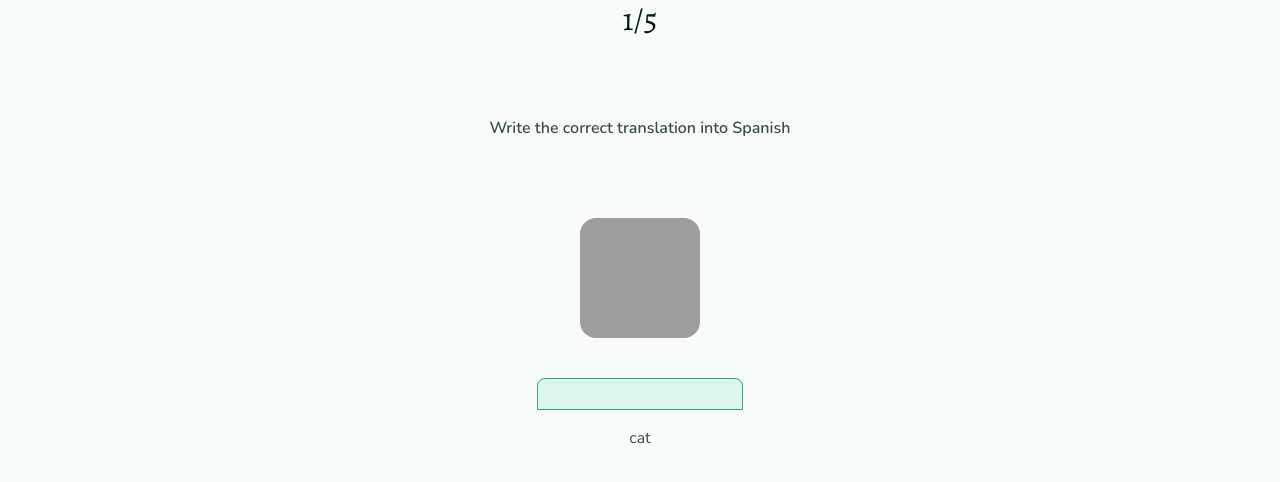
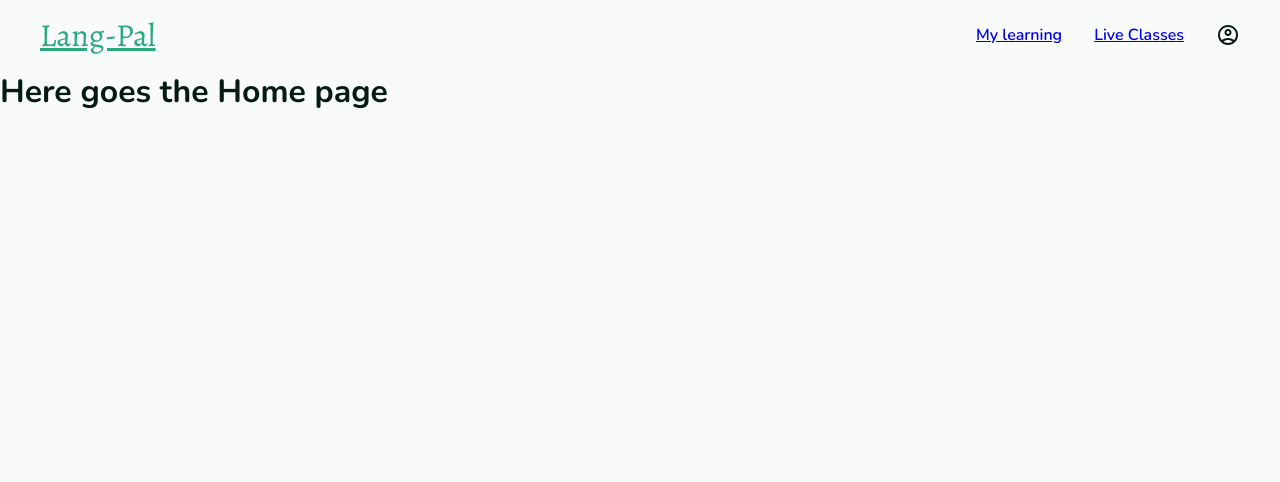
Before and after one commit to OmarReyesC/lang-pal--personal-project, a React (Vite) app: page / in a window 1280 px wide. Shown: the top 482 px of the page. Built offline with nearby package versions, Linux system fonts and the light colour scheme; grey boxes are pictures that could not be loaded.

Commit message:
Started to create routes

```diff
--- /dev/null
+++ b/src/Components/Header.jsx
@@ -0,0 +1,17 @@
+import { NavLink, Link } from "react-router";
+import ProfileIconUrl from '../assets/profile-icon.svg';
+
+export default function Header() {
+    return (
+        <header className="header">
+            <Link className="header__logo headline">Lang-Pal</Link>
+            <nav className="header__navbar">
+                <NavLink className="label" >My learning</NavLink>
+                <NavLink className="label" >Live Classes</NavLink>
+                <Link className="profile-link" >
+                    <img src={ProfileIconUrl} alt="Profile" />
+                </Link>
+            </nav>
+        </header>
+    )
+}
--- /dev/null
+++ b/src/Pages/Home.jsx
@@ -0,0 +1,4 @@
+
+export default function Home() {
+    return <h1>Here goes the Home page</h1>
+}
--- /dev/null
+++ b/src/Pages/Layout.jsx
@@ -0,0 +1,11 @@
+import { Outlet } from "react-router";
+import Header from "../Components/Header";
+
+export default function Layout() {
+    return (
+        <>
+            <Header />
+            <Outlet />
+        </>
+    )
+}
--- a/src/index.css
+++ b/src/index.css
@@ -26,6 +26,7 @@ body{
   background-color: var(--color-neutral-100);
   color: var(--color-neutral-10);
 }
+
 
 /* Font styles */
 
@@ -80,6 +81,32 @@ button {
   border-radius: 0.5rem;
   background: none;
   color: var(--color-primary-100);
+}
+
+/* Header */
+
+.header {
+  display: flex;
+  padding: 1rem 2.5rem;
+  justify-content: space-between;
+  align-items: center;
+}
+.header__logo {
+  color: var(--color-primary-100);
+}
+.header__navbar {
+  display: flex;
+  align-items: center;
+  gap: 2rem;
+}
+.profile-link {
+  display: flex;
+  align-items: center;
+  justify-content: center;
+}
+.profile-link img{
+  width: 1.5rem;
+  height: 1.5rem;
 }
 
 /* Review exercise */
--- a/src/main.jsx
+++ b/src/main.jsx
@@ -1,13 +1,19 @@
 import { StrictMode } from 'react'
 import { createRoot } from 'react-dom/client'
-import { BrowserRouter } from 'react-router';
-import './index.css'
+import { BrowserRouter, Routes, Route } from 'react-router';
+import './index.css';
+import Layout from './Pages/Layout.jsx';
+import Home from './Pages/Home.jsx';
 import App from './App.jsx'
 
 createRoot(document.getElementById('root')).render(
   <StrictMode>
     <BrowserRouter>
-      <App />
+      <Routes>
+        <Route element={<Layout />}>
+          <Route index element={<Home/>}></Route>
+        </Route>
+      </Routes>
     </BrowserRouter>
-  </StrictMode>,
+  </StrictMode>
 )
```
Also changed, not shown: src/assets/profile-icon.svg (added).
